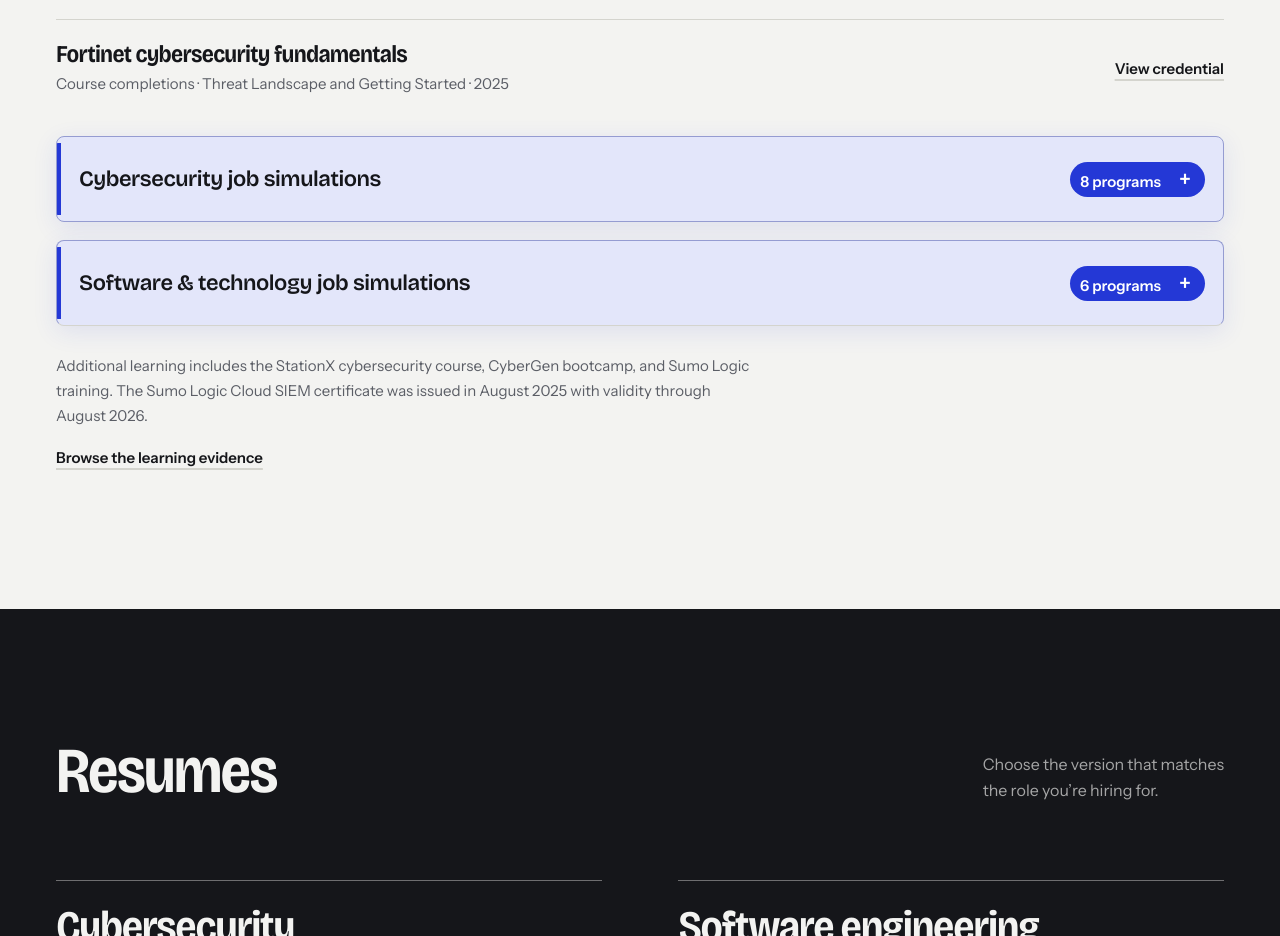
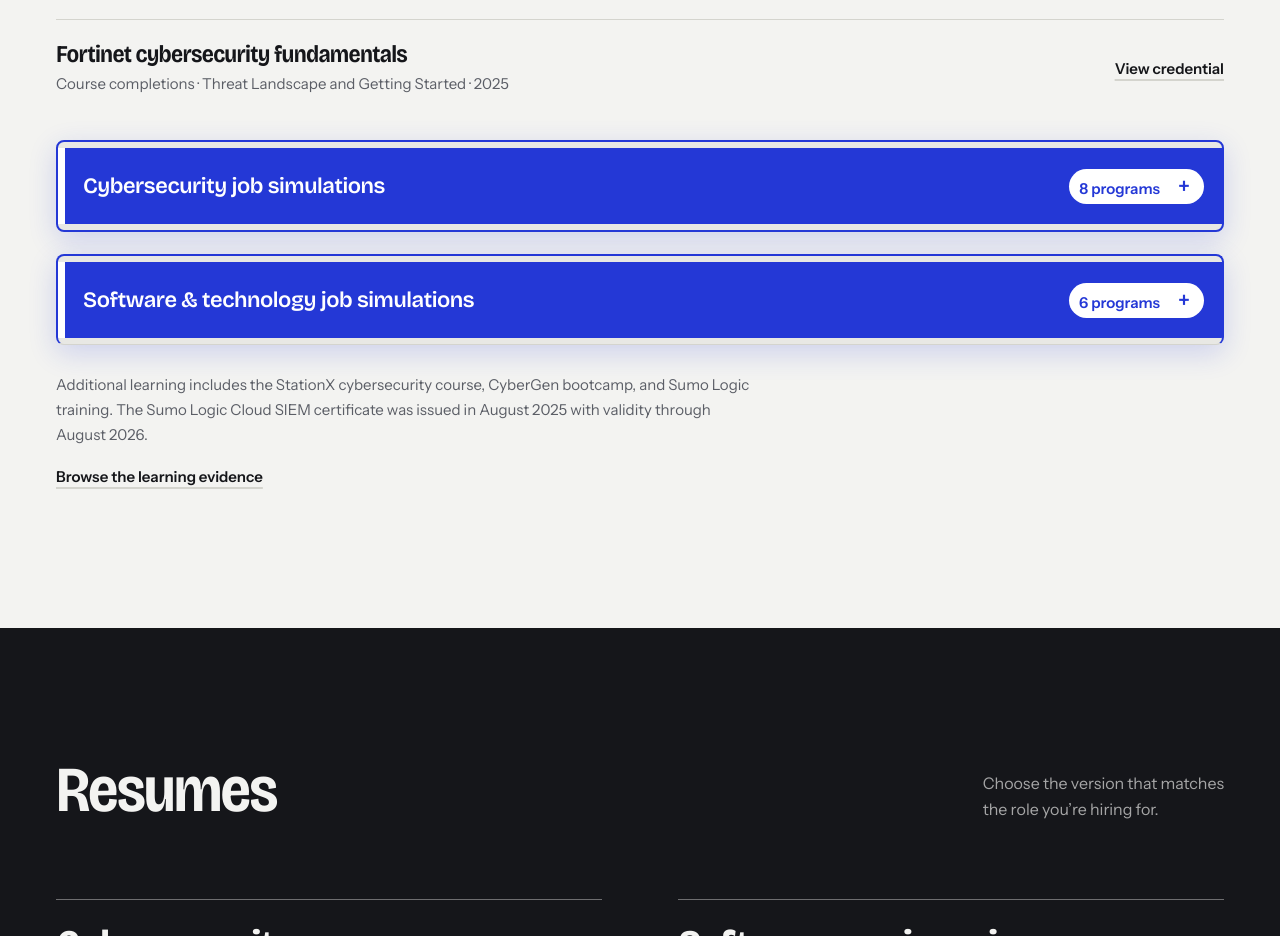
Before and after one commit to aliray-yan/Portfolio, a plain HTML site: page index.html in a window 1280 px wide. Shown: the part 5582-6518 px from the top of the page. Drawn offline with nearby package versions, Linux system fonts and the light colour scheme.

Commit message:
Update styles for simulation group to enhance visual hierarchy and improve layout

```diff
--- a/index.html
+++ b/index.html
@@ -18,7 +18,7 @@
     <link
         href="https://fonts.googleapis.com/css2?family=Bricolage+Grotesque:opsz,wdth,wght@12..96,75..100,400..800&family=Instrument+Sans:wght@400;500;600&display=swap"
         rel="stylesheet">
-    <link rel="stylesheet" href="style.css?v=20261030">
+    <link rel="stylesheet" href="style.css?v=20261030-2">
     <script src="script.js?v=20261030" defer></script>
     <script>if (!matchMedia("(prefers-reduced-motion: reduce)").matches) { document.documentElement.classList.add("js-fx"); setTimeout(function () { document.documentElement.classList.remove("js-fx") }, 3000) }</script>
     <script src="fx/fx.js?v=20261030" defer></script>
--- a/style.css
+++ b/style.css
@@ -99,10 +99,9 @@
 .simulation-group summary>span{font:400 15px var(--body);letter-spacing:0;color:var(--mute)}
 .simulation-group summary>span::after{content:"+";display:inline-block;width:20px;margin-left:14px;color:var(--accent);font-size:22px;text-align:center;transition:transform .2s var(--out)}
 .simulation-group[open] summary>span::after{transform:rotate(45deg)}
-.simulation-group-featured{margin:18px 0;border:1px solid color-mix(in srgb,var(--accent) 36%,var(--rule));border-radius:8px;background:var(--tint);box-shadow:0 6px 24px color-mix(in srgb,var(--accent) 10%,transparent);overflow:hidden}
-.simulation-group-featured summary{min-height:72px;padding:8px 18px;border-left:4px solid var(--accent)}
-.simulation-group-featured summary>span{padding:4px 10px;border-radius:999px;background:var(--accent);color:var(--on-accent);font-weight:600;white-space:nowrap}
-.simulation-group-featured summary>span::after{color:currentColor}
+.simulation-group-featured{margin:22px 0;border:2px solid var(--accent);border-radius:8px;background:var(--paper-2);box-shadow:0 8px 28px color-mix(in srgb,var(--accent) 18%,transparent);overflow:hidden}
+.simulation-group-featured summary{min-height:76px;padding:10px 18px;border-left:7px solid var(--on-accent);background:var(--accent);color:var(--on-accent)}
+.simulation-group-featured summary>span{padding:4px 10px;border-radius:999px;background:var(--on-accent);color:var(--accent);font-weight:600;white-space:nowrap}
 .simulation-group-featured>p,.simulation-group-featured>ul{margin-right:18px;margin-left:18px}
 .simulation-group>p{color:var(--mute);font-size:15px;max-width:62ch}
 .simulation-group ul{padding:0;margin:20px 0 12px;list-style:none;display:grid;grid-template-columns:1fr 1fr;gap:28px 48px}
```
